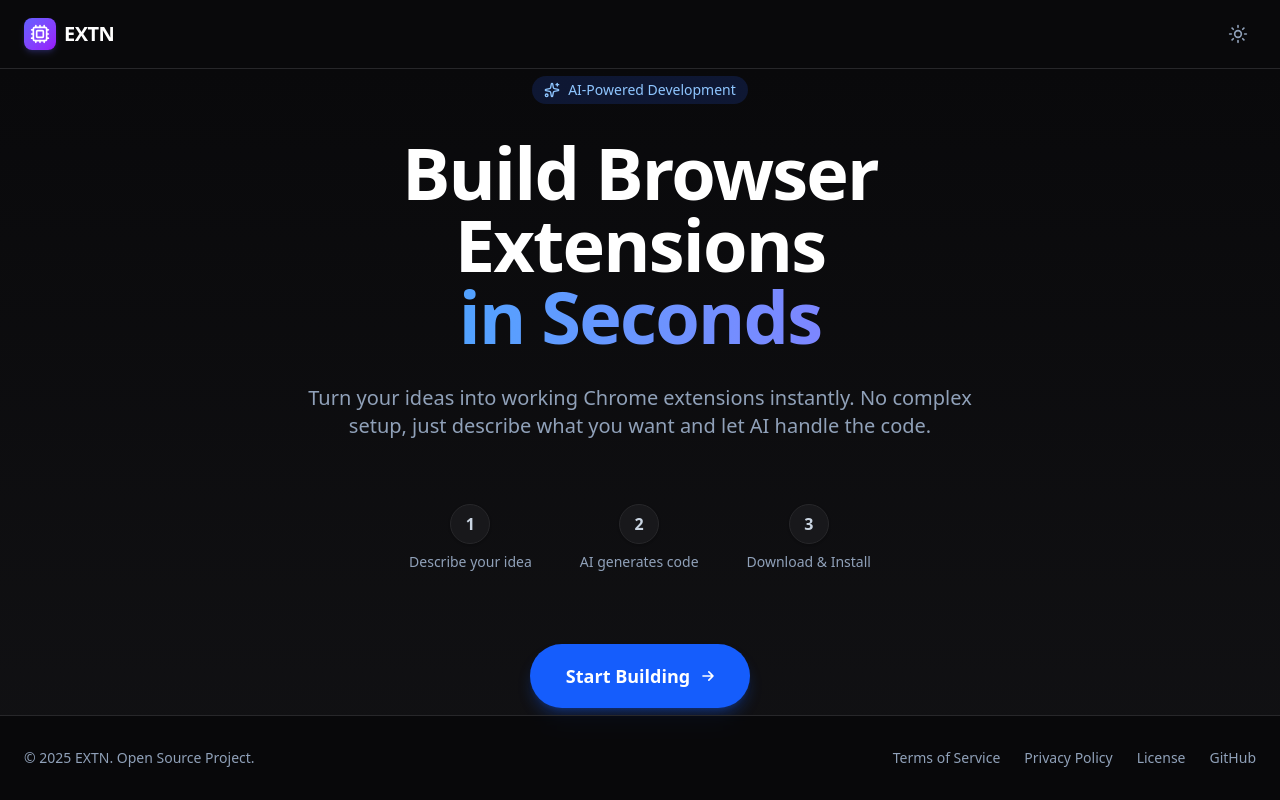
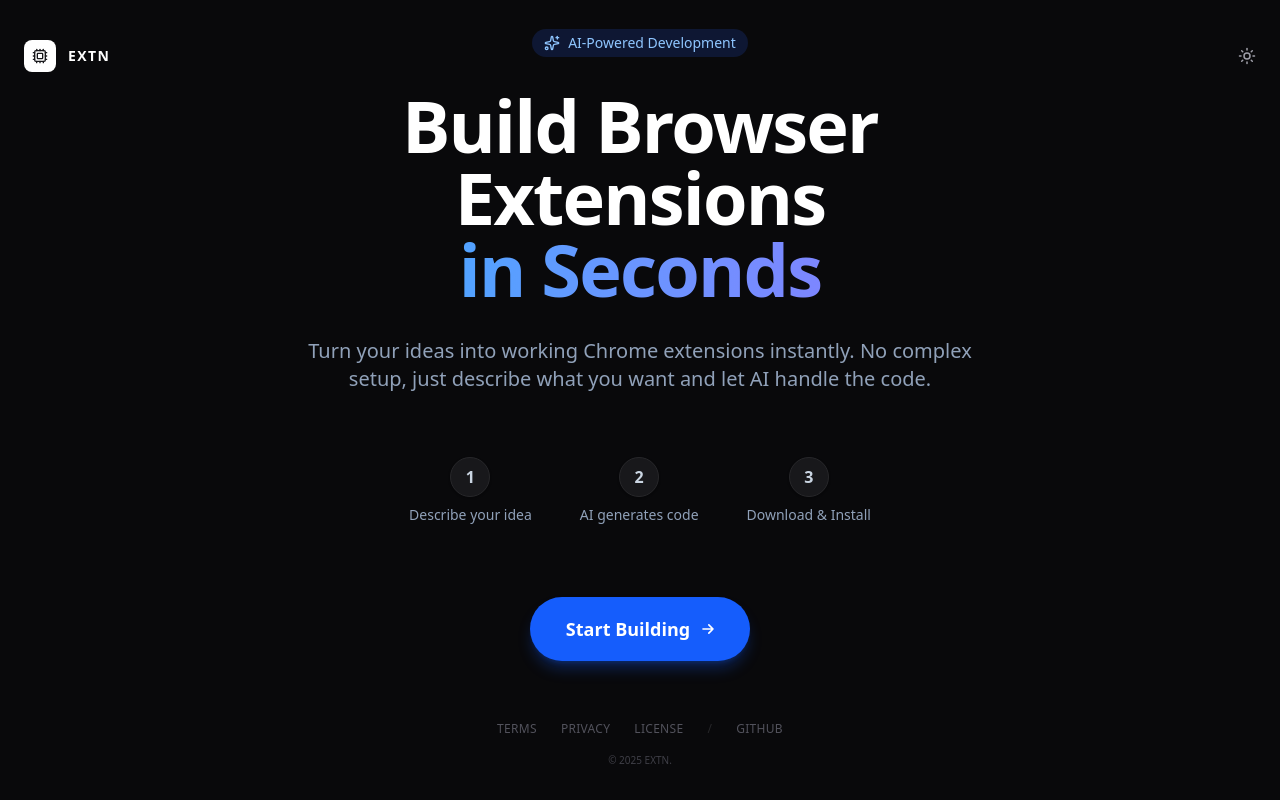
Before and after one commit to kcrazycoder/ai-extension-builder, a React (Vite) app in the folder frontend/: page / in a window 1280 px wide. Both pictures are taken after a click on the button "Toggle theme". Built offline with nearby package versions, Linux system fonts and the light colour scheme; no server answers.

Commit message:
feat(frontend): modularize layout components and polish ui

```diff
--- a/frontend/src/components/LandingPage.tsx
+++ b/frontend/src/components/LandingPage.tsx
@@ -1,18 +1,11 @@
-
 import { useState } from 'react';
-import { Moon, Sun, Sparkles, Cpu } from 'lucide-react';
-import { useTheme } from '../context/ThemeContext';
+import { Sparkles } from 'lucide-react';
 import { getLoginUrl } from '../api';
-import { clsx, type ClassValue } from 'clsx';
-import { twMerge } from 'tailwind-merge';
-import { Link } from 'react-router-dom';
-
-function cn(...inputs: ClassValue[]) {
-    return twMerge(clsx(inputs));
-}
+import { cn } from '../utils'; // Use shared util
+import { Header } from './layout/Header';
+import { Footer } from './layout/Footer';
 
 export function LandingPage() {
-    const { resolvedTheme, setTheme } = useTheme();
     const [isLoading, setIsLoading] = useState(false);
 
     const handleLogin = () => {
@@ -22,28 +15,10 @@ export function LandingPage() {
 
     return (
         <div className="min-h-screen flex flex-col bg-slate-50 dark:bg-zinc-950 transition-colors duration-300">
-            {/* Header */}
-            <header className="px-6 py-4 flex justify-between items-center border-b border-slate-200 dark:border-zinc-800">
-                <div className="flex items-center gap-2">
-                    <div className="w-8 h-8 rounded-lg bg-gradient-to-br from-indigo-500 to-purple-600 flex items-center justify-center text-white shadow-md shadow-indigo-500/20">
-                        <Cpu className="w-5 h-5" />
-                    </div>
-                    <span className="text-xl font-bold tracking-tight text-slate-900 dark:text-white">
-                        EXTN
-                    </span>
-                </div>
-
-                <button
-                    onClick={() => setTheme(resolvedTheme === 'dark' ? 'light' : 'dark')}
-                    className="cursor-pointer p-2 rounded-full inline-flex items-center justify-center text-slate-600 dark:text-slate-400 hover:bg-slate-200 dark:hover:bg-zinc-800 transition-all duration-300 hover:scale-125 hover:rotate-12"
-                    aria-label="Toggle theme"
-                >
-                    {resolvedTheme === 'dark' ? <Sun size={20} /> : <Moon size={20} />}
-                </button>
-            </header>
+            <Header />
 
             {/* Hero Section */}
-            <main className="flex-1 flex flex-col items-center justify-center px-4 sm:px-6 lg:px-8 text-center bg-gradient-to-b from-transparent to-slate-100 dark:to-zinc-900/50">
+            <main className="flex-1 flex flex-col items-center justify-center px-4 sm:px-6 lg:px-8 text-center relative z-10">
                 <style>{`
                     @keyframes gentleScale {
                         0%, 100% { transform: scale(1); opacity: 1; }
@@ -119,17 +94,7 @@ export function LandingPage() {
                 </div>
             </main>
 
-            <footer className="py-8 border-t border-slate-200 dark:border-zinc-800 bg-white/50 dark:bg-zinc-950/50 backdrop-blur-sm">
-                <div className="max-w-7xl mx-auto px-6 flex flex-col md:flex-row justify-between items-center gap-4 text-sm text-slate-500 dark:text-slate-400">
-                    <p>&copy; {new Date().getFullYear()} EXTN. Open Source Project.</p>
-                    <div className="flex flex-wrap justify-center gap-6">
-                        <Link to="/terms" className="hover:text-indigo-600 dark:hover:text-indigo-400 transition-colors">Terms of Service</Link>
-                        <Link to="/privacy" className="hover:text-indigo-600 dark:hover:text-indigo-400 transition-colors">Privacy Policy</Link>
-                        <Link to="/license" className="hover:text-indigo-600 dark:hover:text-indigo-400 transition-colors">License</Link>
-                        <a href="https://github.com/kcrazycoder/ai-extension-builder" target="_blank" rel="noopener noreferrer" className="hover:text-indigo-600 dark:hover:text-indigo-400 transition-colors">GitHub</a>
-                    </div>
-                </div>
-            </footer>
+            <Footer />
         </div>
     );
 }
--- a/frontend/src/components/layout/ChatLayout.tsx
+++ b/frontend/src/components/layout/ChatLayout.tsx
@@ -62,9 +62,14 @@ export function ChatLayout({ sidebar, children, onOpenPreview, versions, current
                 </div>
 
                 {/* Desktop Header Actions */}
-                <div className="hidden md:flex items-center justify-between px-6 py-3 border-b border-slate-100 dark:border-zinc-900">
-                    <span className="font-medium text-slate-500 dark:text-slate-400 text-sm">Workspace</span>
-                    <div className="flex items-center gap-2">
+                <div className="hidden md:flex items-center justify-between px-6 py-4 border-b border-slate-200/50 dark:border-zinc-800/50 bg-white/50 dark:bg-zinc-950/50 backdrop-blur-sm sticky top-0 z-10">
+                    <div className="flex items-center text-sm">
+                        <span className="font-medium text-slate-500 dark:text-slate-400">Workspace</span>
+                        <span className="mx-2 text-slate-300 dark:text-zinc-700">/</span>
+                        <span className="font-semibold text-slate-900 dark:text-slate-200">New Extension</span>
+                    </div>
+
+                    <div className="flex items-center gap-3">
                         {versions && versions.length > 0 && onSelectVersion && onDownload && (
                             <VersionDropdown
                                 versions={versions}
@@ -77,18 +82,18 @@ export function ChatLayout({ sidebar, children, onOpenPreview, versions, current
                         {onOpenPreview && (
                             <button
                                 onClick={onOpenPreview}
-                                className="flex items-center gap-2 px-3 py-1.5 bg-indigo-50 dark:bg-indigo-900/20 text-indigo-600 dark:text-indigo-400 hover:bg-indigo-100 dark:hover:bg-indigo-900/30 rounded-lg text-sm font-medium transition-colors border border-indigo-200 dark:border-indigo-800"
+                                className="flex items-center gap-2 px-3 py-1.5 bg-indigo-50 dark:bg-indigo-900/20 text-indigo-600 dark:text-indigo-400 hover:bg-indigo-100 dark:hover:bg-indigo-900/30 rounded-full text-sm font-medium transition-colors border border-indigo-200 dark:border-indigo-800"
                             >
-                                <Play className="w-4 h-4" />
+                                <Play className="w-3.5 h-3.5" />
                                 <span>Live Preview</span>
                             </button>
                         )}
 
-                        <div className="w-px h-6 bg-slate-200 dark:bg-zinc-800 mx-1" />
+                        <div className="w-px h-5 bg-slate-200 dark:bg-zinc-800 mx-1" />
 
                         <button
                             onClick={() => setTheme(resolvedTheme === 'dark' ? 'light' : 'dark')}
-                            className="p-2 rounded-full inline-flex items-center justify-center text-slate-500 dark:text-slate-400 hover:bg-slate-100 dark:hover:bg-zinc-800 transition-all hover:scale-110 active:scale-95"
+                            className="p-2 rounded-full inline-flex items-center justify-center text-slate-500 dark:text-slate-400 hover:bg-slate-100 dark:hover:bg-zinc-800 transition-all hover:scale-105 active:scale-95"
                             title="Toggle Theme"
                         >
                             {resolvedTheme === 'dark' ? <Sun className="w-5 h-5" /> : <Moon className="w-5 h-5" />}
--- /dev/null
+++ b/frontend/src/components/layout/Footer.tsx
@@ -0,0 +1,26 @@
+
+import { Link } from 'react-router-dom';
+
+
+export function Footer() {
+    const currentYear = new Date().getFullYear();
+
+    return (
+        <footer className="mt-auto py-8">
+            <div className="mx-auto max-w-7xl px-6 flex flex-col items-center justify-center gap-4">
+                <div className="flex items-center gap-6 text-xs font-medium text-zinc-400 dark:text-zinc-600 tracking-wide uppercase">
+                    <Link to="/terms" className="hover:text-zinc-900 dark:hover:text-zinc-200 transition-colors">Terms</Link>
+                    <Link to="/privacy" className="hover:text-zinc-900 dark:hover:text-zinc-200 transition-colors">Privacy</Link>
+                    <Link to="/license" className="hover:text-zinc-900 dark:hover:text-zinc-200 transition-colors">License</Link>
+                    <span className="text-zinc-300 dark:text-zinc-800">/</span>
+                    <a href="https://github.com/kcrazycoder/ai-extension-builder" target="_blank" rel="noopener noreferrer" className="hover:text-zinc-900 dark:hover:text-zinc-200 transition-colors">
+                        GitHub
+                    </a>
+                </div>
+                <p className="text-[10px] text-zinc-400 dark:text-zinc-700">
+                    &copy; {currentYear} EXTN.
+                </p>
+            </div>
+        </footer>
+    );
+}
--- /dev/null
+++ b/frontend/src/components/layout/Header.tsx
@@ -0,0 +1,47 @@
+
+import { Cpu, Moon, Sun } from 'lucide-react';
+import { useTheme } from '../../context/ThemeContext';
+// Wait, LandingPage defined cn locally. I should check if there is a shared utility.
+// I saw 'clsx' and 'tailwind-merge' in LandingPage.
+// Let's assume I should move that utility or just redefine it if it's not shared.
+// Actually, I'll check for a utils file first in my next step, but for now I will define it or import closely.
+// Looking at file list, there isn't a top level utils.ts.
+// I'll inline the cn function or create a utils file. Creating a utils file is better practice.
+
+export function Header() {
+    const { resolvedTheme, setTheme } = useTheme();
+
+    return (
+        <header className="absolute top-0 left-0 z-50 w-full pt-6">
+            <div className="mx-auto flex h-16 max-w-7xl items-center justify-between px-6">
+                <div className="flex items-center gap-3 group cursor-pointer">
+                    <div className="relative flex h-8 w-8 items-center justify-center rounded-lg bg-zinc-900 dark:bg-white text-white dark:text-zinc-900 transition-transform duration-300 group-hover:scale-105">
+                        <Cpu className="h-4 w-4" />
+                    </div>
+                    <span className="text-sm font-bold tracking-widest uppercase text-zinc-900 dark:text-white">
+                        Extn
+                    </span>
+                </div>
+
+                <div className="flex items-center gap-4">
+                    {/* We can add navigation links here if needed later */}
+
+                    <button
+                        onClick={() => setTheme(resolvedTheme === 'dark' ? 'light' : 'dark')}
+                        className="text-zinc-500 hover:text-zinc-900 dark:text-zinc-400 dark:hover:text-white transition-colors"
+                        aria-label="Toggle theme"
+                    >
+                        {resolvedTheme === 'dark' ? (
+                            <Sun size={18} />
+                        ) : (
+                            <Moon size={18} />
+                        )}
+                    </button>
+
+                    {/* Optional: Add a small Login button if this is used on pages where user isn't logged in,
+                         but for now keeping it clean as per original design + enhancements */}
+                </div>
+            </div>
+        </header>
+    );
+}
```
